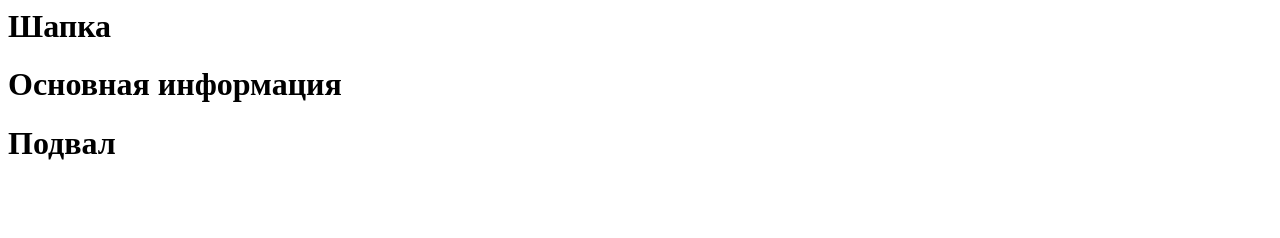
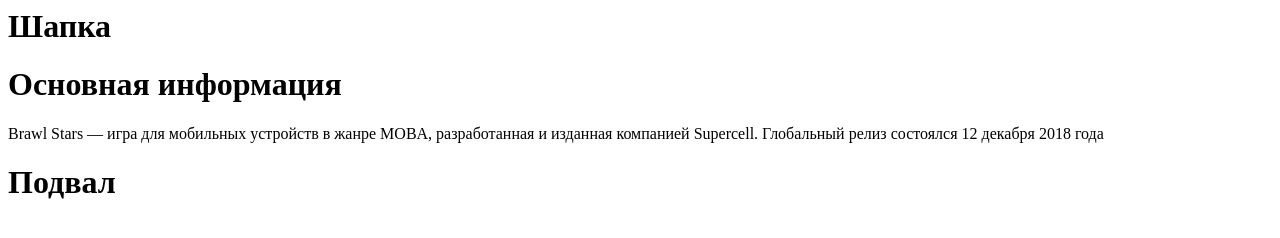
Before and after one commit to Maximt2011/My-sait, a plain HTML site: page index.html in a window 1280 px wide. Drawn offline with Linux system fonts and the light colour scheme.

Commit message:
Update index.html

```diff
--- a/index.html
+++ b/index.html
@@ -7,6 +7,7 @@
         </header>
         <main>
            <h1>Основная информация</h1>
+           <p>Brawl Stars — игра для мобильных устройств в жанре MOBA, разработанная и изданная компанией Supercell. Глобальный релиз состоялся 12 декабря 2018 года </p>
         </main>
      <footer>
         <h1>Подвал</h1>
```
